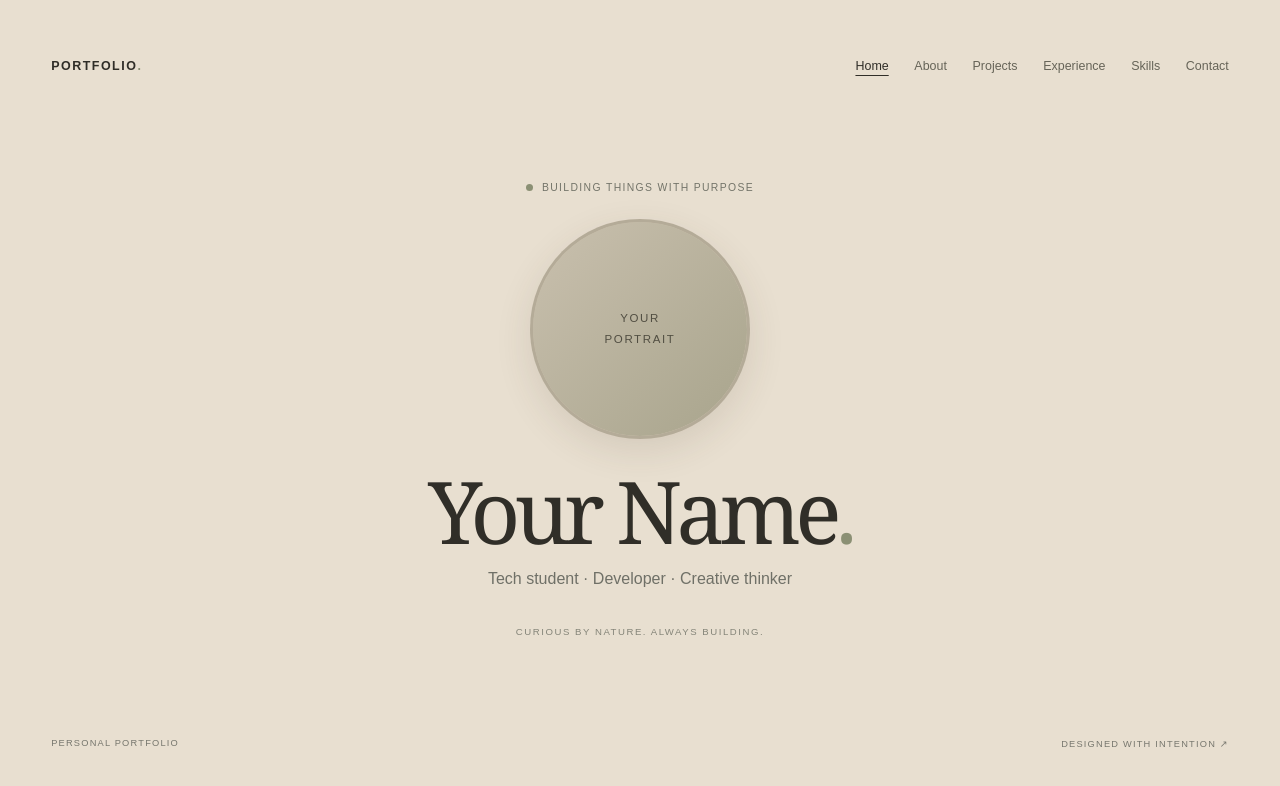
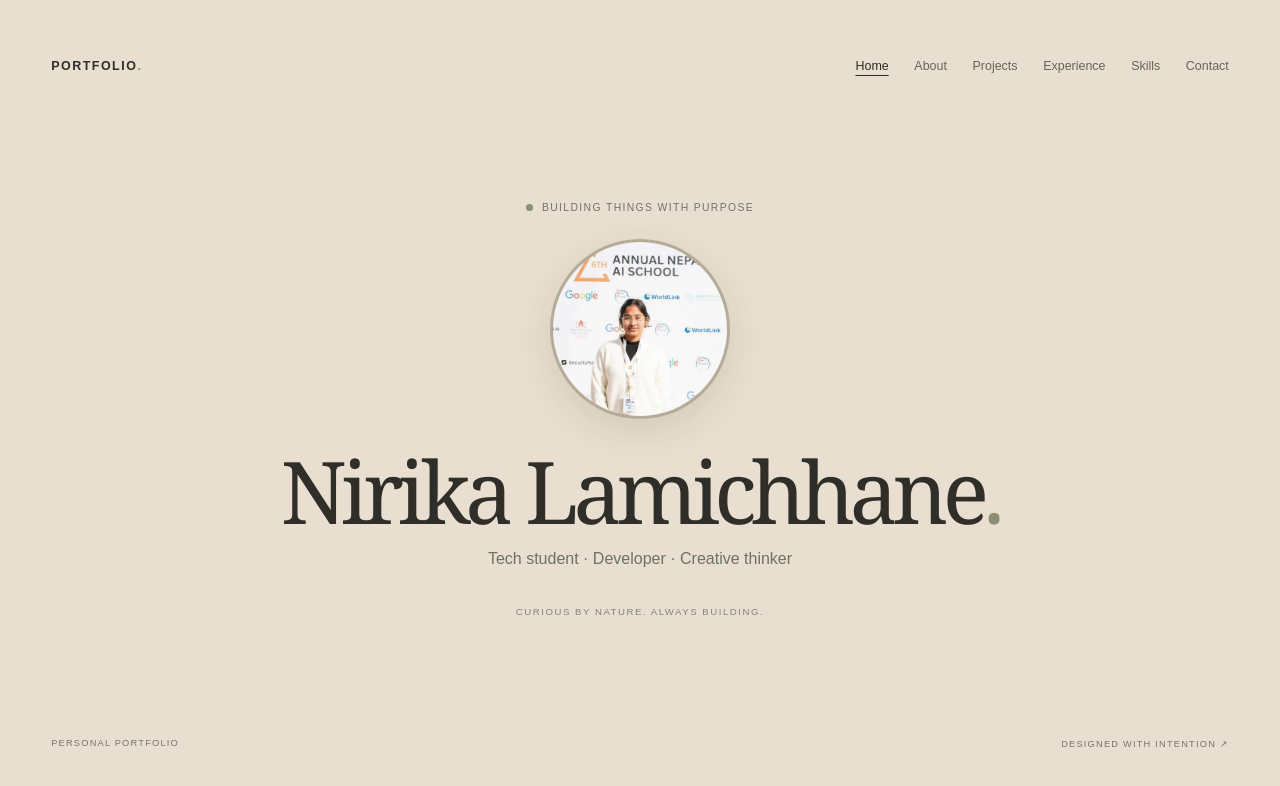
Before and after one commit to Nirika-Lamichhane/Personal-Portfolio, a React (Vite) app: page / in a window 1280 px wide. Shown: the top 786 px of the page. Built offline with nearby package versions, Linux system fonts and the light colour scheme.

Commit message:
Added portrait and refined the landing home page

```diff
--- a/src/App.css
+++ b/src/App.css
@@ -106,7 +106,7 @@
 
 
 .portrait-frame {
-  width: clamp(160px, 20vw, 220px);
+  width: clamp(180px, 22vmin, 260px);
   aspect-ratio: 1;
   overflow: hidden;
   padding: 0;
@@ -114,19 +114,31 @@
   border-radius: 50%;
   background: #c7bda9;
   box-shadow: 0 12px 36px rgba(70, 57, 42, 0.12);
+
+  transition: box-shadow 0.4s ease, border-color 0.4s ease;
 }
 
-.portrait-placeholder {
-  display: grid;
+.portrait-frame:hover {
+  box-shadow: 0 20px 50px rgba(70, 57, 42, 0.25);
+  transform: translateY(-8px);
+}
+
+.portrait-image {
   width: 100%;
   height: 100%;
-  place-items: center;
-  border-radius: 50%;
-  background: linear-gradient(135deg, #c9c0ae, #a8a48c);
-  color: #514e42;
-  font-size: 0.72rem;
-  letter-spacing: 0.14em;
-  line-height: 1.8;
+  object-fit: cover;
+  object-position: center 90;
+  transition: transform 0.5s cubic-bezier(0.2, 0.8, 0.2, 1), filter 0.5s ease;
+
+  filter: saturate(0.85);
+}
+
+.portrait-frame:hover .portrait-image {
+  /* Zooms in AND tilts slightly */
+  transform: scale(1.12) rotate(3deg);
+
+  /* Brings full color and slight brightness back */
+  filter: saturate(1.1) brightness(1.05);
 }
 
 
--- a/src/App.jsx
+++ b/src/App.jsx
@@ -88,18 +88,17 @@ export default function App() {
               BUILDING THINGS WITH PURPOSE
             </p>
 
+
             <div className="portrait-frame">
-              <div className="portrait-placeholder">
-                <span>
-                  YOUR
-                  <br />
-                  PORTRAIT
-                </span>
-              </div>
+              <img
+                src="/portrait.jpg"
+                alt="Nirika Lamichhane"
+                className="portrait-image"
+              />
             </div>
 
             <h1 id="hero-title">
-              Your Name<span>.</span>
+              Nirika Lamichhane<span>.</span>
             </h1>
 
             <p className="hero-description">
```
Also changed, not shown: public/portrait.jpg (added).
